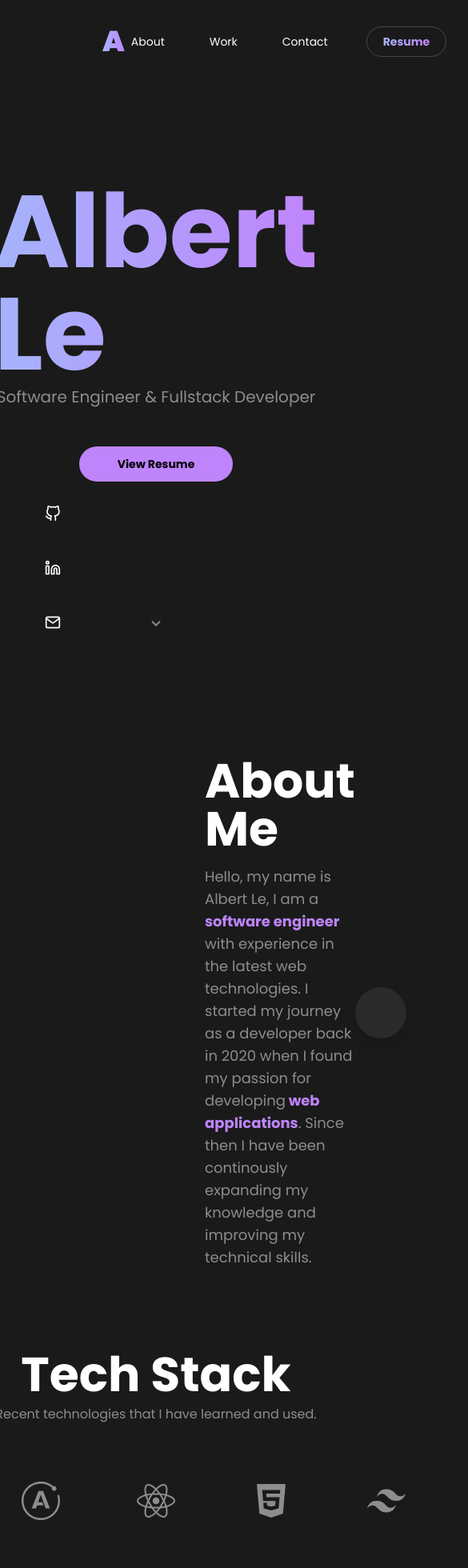
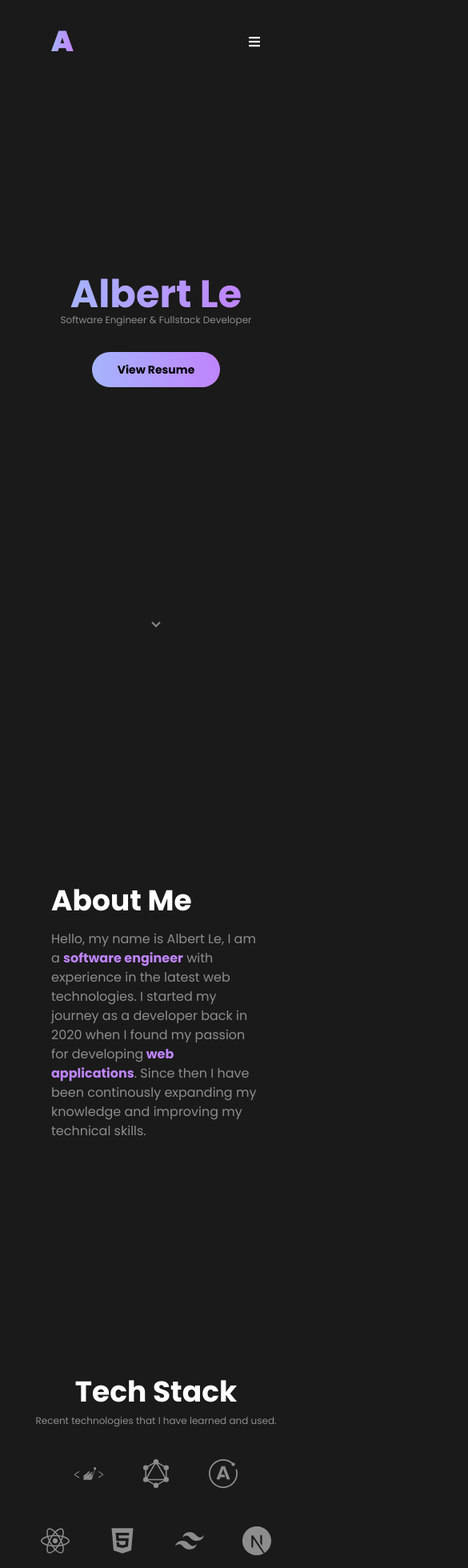
Before and after one commit to treblale/personal-portfolio, a Next.js app: page / in a window 390 px wide. Shown: the top 1960 px of the page at 80% size, 585 px wide, since content can reach past the window. Built offline with nearby package versions, Linux system fonts and the light colour scheme; what tailwind-gradient-mask-image would draw is missing.

Commit message:
Implemented mobile view

```diff
--- a/components/About.js
+++ b/components/About.js
@@ -14,11 +14,13 @@ const About = () => {
     <Section>
       <div
         name="About"
-        className="w-full min-h-screen flex flex-row justify-between items-center relative px-64"
+        className="w-full min-h-screen flex flex-row justify-between items-center relative px-16 lg:px-64"
       >
         <div className="flex flex-col justify-start items-start w-[26rem] rounded-md ">
-          <h1 className="font-bold text-white text-6xl mb-4">About Me</h1>
-          <p className="text-white/50 text-left text-lg">
+          <h1 className="font-bold text-white text-4xl lg:text-6xl mb-4">
+            About Me
+          </h1>
+          <p className="text-white/50 text-left text-base lg:text-lg">
             Hello, my name is Albert Le, I am a{" "}
             <span className="text-primary font-bold">software engineer</span>{" "}
             with experience in the latest web technologies. I started my journey
@@ -28,7 +30,7 @@ const About = () => {
             improving my technical skills.
           </p>
         </div>
-        <div className="flex justify-center items-center rounded-full bg-light shadow-lg p-8">
+        <div className="hidden lg:flex justify-center items-center rounded-full bg-light shadow-lg p-8">
           <img className="w-80" src="/images/Chip.png" alt="" />
         </div>
       </div>
--- a/components/Contact.js
+++ b/components/Contact.js
@@ -8,11 +8,13 @@ const Contact = () => {
     <Section>
       <div
         name="Contact"
-        className="w-full min-h-screen flex flex-col justify-center items-center relative"
+        className="w-full min-h-screen flex flex-col justify-center items-center relative px-16 lg:px-0"
       >
-        <FaTelegramPlane className="text-primary text-6xl mb-4" />
-        <h1 className="text-white text-6xl font-bold">Get In Touch</h1>
-        <p className="text-white/50 mt-2 mb-12">
+        <FaTelegramPlane className="text-primary text-4xl lg:text-6xl mb-4" />
+        <h1 className="text-white text-4xl lg:text-6xl font-bold">
+          Get In Touch
+        </h1>
+        <p className="text-white/50 mt-2 mb-8 text-xs text-center lg:text-base lg:mb-12">
           Shoot me an email! I am always open to new opprotunities.
         </p>
         <div className="border-white/20 border px-12 py-3 rounded-full cursor-pointer hover:bg-white/10">
--- a/components/Hero.js
+++ b/components/Hero.js
@@ -8,15 +8,15 @@ const Hero = () => {
   return (
     <Section>
       <div className="w-full min-h-screen flex flex-row justify-center items-center relative">
-        <div className="flex flex-col justify-center items-center px-32">
+        <div className="flex flex-col justify-center items-center px-16 lg:px-32">
           {/* <h3 className="text-secondary text-xl">Welcome, my name is</h3> */}
-          <h1 className="font-bold text-transparent bg-clip-text bg-gradient-to-r from-indigo-300 to-purple-400 text-9xl ">
+          <h1 className="font-bold text-transparent bg-clip-text bg-gradient-to-r from-indigo-300 to-purple-400 text-5xl lg:text-9xl ">
             Albert Le
           </h1>
-          <h2 className="text-white/50 text-xl tracking mb-12">
+          <h2 className="text-white/50 text-xs lg:text-xl tracking mb-8 lg:mb-12">
             Software Engineer & Fullstack Developer
           </h2>
-          <div className="bg-primary rounded-full flex justify-center font-bold items-center text-black text-sm py-3 px-12 cursor-pointer mb-4 hover:-translate-y-2 group transition ease-in duration-300 shadow-sm">
+          <div className="bg-gradient-to-r from-indigo-300 to-purple-400 rounded-full flex justify-center font-bold items-center text-black text-sm py-3 px-8 lg:py-3 lg:px-12 cursor-pointer mb-4 hover:scale-90 group hover:bg-white/50 transition ease-in duration-300 shadow-sm">
             <p>View Resume</p>
           </div>
           {/* <div className="flex flex-row justify-center items-center space-x-16">
--- a/components/Navbar.js
+++ b/components/Navbar.js
@@ -1,6 +1,7 @@
 import React, { useEffect, useState } from "react";
 import Button from "./UI/Button";
 import { FiGithub, FiMail, FiLinkedin } from "react-icons/fi";
+import { FaBars } from "react-icons/fa";
 import { Link } from "react-scroll";
 
 const Navbar = () => {
@@ -20,7 +21,7 @@ const Navbar = () => {
 
   const bg = navbar ? "backdrop-blur-xl" : "bg-transparent";
   const always =
-    "absolute w-full h-min-screen flex flex-row justify-between items-center py-8 px-32 z-50 transition-all";
+    "absolute w-full h-min-screen flex flex-row justify-between items-center px-16 py-8 lg:px-32 z-50 transition-all";
 
   return (
     <>
@@ -28,7 +29,10 @@ const Navbar = () => {
         <div className="text-transparent bg-clip-text bg-gradient-to-r from-indigo-300 to-purple-400 font-black text-4xl">
           A
         </div>
-        <div className="flex flex-row justify-center items-center space-x-10">
+        <div className="lg:hidden cursor-pointer">
+          <FaBars className="text-white" />
+        </div>
+        <div className="hidden flex-row justify-center items-center space-x-10 lg:flex">
           <ul className="space-x-10 text-secondary text-sm">
             <li className="inline">
               <Link
@@ -73,7 +77,7 @@ const Navbar = () => {
           <Button text="Resume" />
         </div>
       </div>
-      <div className="fixed left-12 bottom-12 flex flex-col justify-center items-center space-y-8 z-50">
+      <div className="hidden lg:flex fixed left-12 bottom-12 flex-col justify-center items-center space-y-8 z-50">
         <div className="p-2 rounded-full cursor-pointer group">
           <FiGithub className="text-secondary text-xl group-hover:text-white/50" />
         </div>
--- a/components/Tech.js
+++ b/components/Tech.js
@@ -14,33 +14,34 @@ const Tech = () => {
     <Section>
       <div className="w-full h-fit flex flex-col justify-center items-center relative">
         <div className="flex flex-col justify-center items-center ">
-          <h1 className="font-bold text-white text-6xl text-center mb-2">
+          <h1 className="font-bold text-white text-4xl lg:text-6xl text-center mb-2 my-8">
             Tech Stack
           </h1>
-          <p className="text-white/50 mb-12 ">
+          <p className="text-white/50 mb-4 lg:mb-12 text-xs lg:text-base">
             Recent technologies that I have learned and used.
           </p>
-          <div className="w-full flex flex-row justify-center items-center space-x-12 mb-4">
+          <div className="w-full flex flex-wrap lg:flex-nowrap lg:flex-row justify-center items-center lg:space-x-12 mb-4">
             <div className="rounded-full p-6 hover:bg-light hover:shadow-lg hover:scale-110 transition-all group">
-              <SiStyledcomponents className="text-white/50 text-5xl group-hover:text-primary" />
+              <SiStyledcomponents className="text-white/50 lg:text-5xl text-4xl group-hover:text-primary" />
             </div>
             <div className="rounded-full p-6 hover:bg-light hover:shadow-lg hover:scale-110 transition-all group">
-              <SiGraphql className="text-white/50 text-5xl group-hover:text-primary" />
+              <SiGraphql className="text-white/50 lg:text-5xl text-4xl group-hover:text-primary" />
             </div>
             <div className="rounded-full p-6 hover:bg-light hover:shadow-lg hover:scale-110 transition-all group">
-              <SiApollographql className="text-white/50 text-5xl group-hover:text-primary" />
+              <SiApollographql className="text-white/50 lg:text-5xl text-4xl group-hover:text-primary" />
+            </div>
+            <div className="w-full lg:hidden"></div>
+            <div className="rounded-full p-6 hover:bg-light hover:shadow-lg hover:scale-110 transition-all group">
+              <FaReact className="text-white/50 lg:text-5xl text-4xl group-hover:text-primary" />
             </div>
             <div className="rounded-full p-6 hover:bg-light hover:shadow-lg hover:scale-110 transition-all group">
-              <FaReact className="text-white/50 text-5xl group-hover:text-primary" />
+              <FaHtml5 className="text-white/50 lg:text-5xl text-4xl group-hover:text-primary" />
             </div>
             <div className="rounded-full p-6 hover:bg-light hover:shadow-lg hover:scale-110 transition-all group">
-              <FaHtml5 className="text-white/50 text-5xl group-hover:text-primary" />
+              <SiTailwindcss className="text-white/50 lg:text-5xl text-4xl group-hover:text-primary" />
             </div>
             <div className="rounded-full p-6 hover:bg-light hover:shadow-lg hover:scale-110 transition-all group">
-              <SiTailwindcss className="text-white/50 text-5xl group-hover:text-primary" />
-            </div>
-            <div className="rounded-full p-6 hover:bg-light hover:shadow-lg hover:scale-110 transition-all group">
-              <SiNextdotjs className="text-white/50 text-5xl group-hover:text-primary" />
+              <SiNextdotjs className="text-white/50 lg:text-5xl text-4xl group-hover:text-primary" />
             </div>
           </div>
         </div>
--- a/components/Work.js
+++ b/components/Work.js
@@ -7,18 +7,20 @@ const Project = ({ sub, header, desc, img, locked }) => {
     <div
       className={`${
         locked
-          ? "w-[28rem] h-full flex flex-col justify-center items-start border-2 border-light p-8 rounded-lg hover:bg-white/10 hover:border-primary/50 hover:shadow-lg hover:-translate-y-2 transition duration-300 ease-in cursor-not-allowed"
-          : "w-[28rem] h-full flex flex-col justify-center items-start border-2 border-light p-8 rounded-lg hover:bg-white/10 hover:border-primary/50 hover:shadow-lg hover:-translate-y-2 transition duration-300 ease-in cursor-pointer"
+          ? "w-80 lg:w-[28rem] h-full flex flex-col justify-center items-start border-2 border-light p-8 rounded-lg hover:bg-white/10 hover:border-primary/50 lg:hover:shadow-lg  lg:hover:-translate-y-2 transition duration-300 ease-in cursor-not-allowed"
+          : "w-80 lg:w-[28rem] h-full flex flex-col justify-center items-start border-2 border-light p-8 rounded-lg hover:bg-white/10 hover:border-primary/50 lg:hover:shadow-lg lg:hover:-translate-y-2 transition duration-300 ease-in cursor-pointer"
       }`}
     >
-      <p className="text-primary text-sm mb-1">{sub}</p>
-      <h1 className="font-bold text-4xl text-white mb-1">{header}</h1>
-      <p className="text-white/50 mb-4">{desc}</p>
+      <p className="text-primary text-xs lg:text-sm mb-1">{sub}</p>
+      <h1 className="font-bold text-2xl lg:text-4xl text-white mb-1">
+        {header}
+      </h1>
+      <p className="text-white/50 mb-4 text-sm lg:text-base">{desc}</p>
       {locked ? (
         <div className="bg-gradient-to-r from-indigo-300 to-purple-400 rounded-lg w-full h-52 flex justify-center items-center shadow-lg">
           <div className="flex flex-row items-center justify-center space-x-2">
-            <IoIosLock className="text-white text-lg" />
-            <p className="text-white text-sm">Awaiting Release</p>
+            <IoIosLock className="text-white text-sm lg:text-lg" />
+            <p className="text-white text-xs lg:text-sm">Awaiting Release</p>
           </div>
         </div>
       ) : (
@@ -33,11 +35,13 @@ const Work = () => {
     <Section>
       <div
         name="Work"
-        className="w-full min-h-screen flex flex-col justify-start items-center relative "
+        className="w-full min-h-screen flex flex-col justify-start items-center relative"
       >
-        <div className="flex w-full flex-col justify-center items-center px-64 mt-32">
-          <h1 className="font-bold text-white text-6xl mb-12">Work</h1>
-          <div className="w-full h-[28rem] flex flex-row justify-between items-center mb-8">
+        <div className="flex w-full flex-col justify-center items-center lg:px-64 my-16 lg:my-32">
+          <h1 className="font-bold text-white text-4xl lg:text-6xl mb-8 lg:mb-12">
+            Work
+          </h1>
+          <div className="w-full h-fit lg:h-[28rem] flex flex-col lg:flex-row justify-betweem items-center mb-4 lg:mb-8 lg:space-x-8 space-y-4 lg:space-y-0">
             <Project
               sub="Non-fungible Token"
               header="Haywire Wolves"
@@ -51,7 +55,7 @@ const Work = () => {
               img="/images/enigma.jpeg"
             />
           </div>
-          <div className="w-full h-[28rem] flex flex-row justify-between items-center">
+          <div className="w-full h-fit lg:h-[28rem] flex flex-col lg:flex-row justify-between items-center space-y-4 lg:space-y-0">
             <Project
               sub="Web3 Game"
               header="Monke"
```
